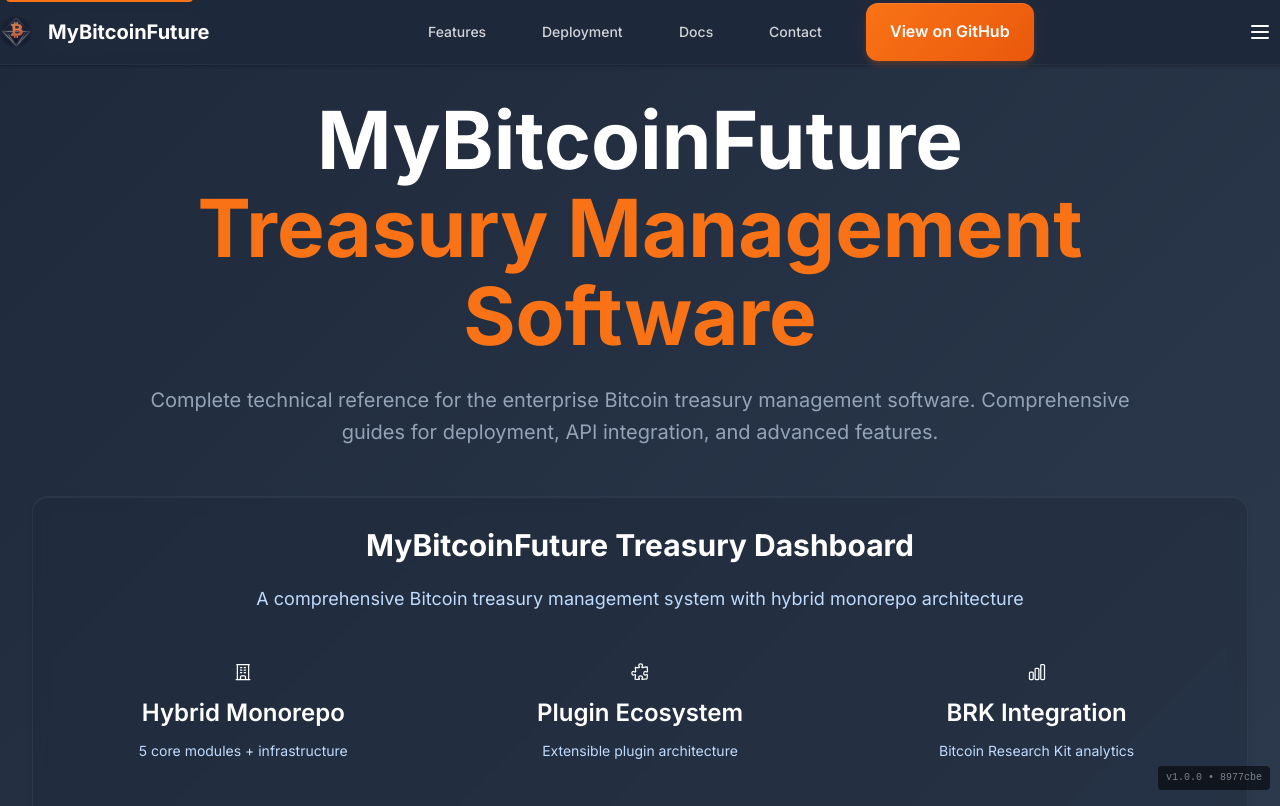
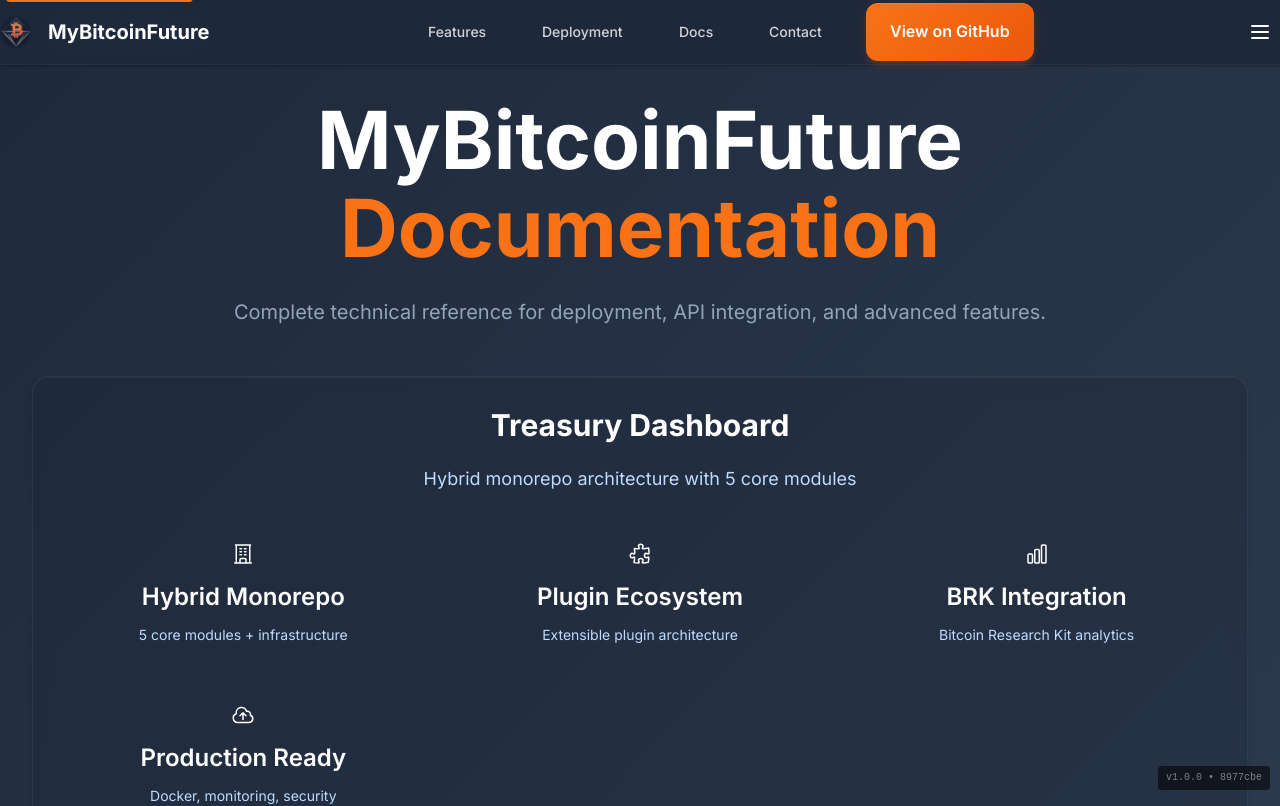
Before and after one commit to MyBitcoinFuture/website, a React (Vite) app: page /docs in a window 1280 px wide. Shown: the top 806 px of the page. Built offline with nearby package versions, Linux system fonts and the light colour scheme.

Commit message:
fix: Remove redundant text, improve icon spacing, use better icons, and make icons larger (24px)

```diff
--- a/src/components/Docs.jsx
+++ b/src/components/Docs.jsx
@@ -386,48 +386,47 @@
               <h1 className="mb-6">
                 <span className="text-white">MyBitcoinFuture</span>
                 <br />
-                <span className="text-orange">Treasury Management Software</span>
+                <span className="text-orange">Documentation</span>
               </h1>
               <p className="text-gray mb-8" style={{ fontSize: '1.25rem', maxWidth: '64rem', margin: '0 auto 2rem' }}>
-                Complete technical reference for the enterprise Bitcoin treasury management software.
-                Comprehensive guides for deployment, API integration, and advanced features.
+                Complete technical reference for deployment, API integration, and advanced features.
               </p>
             </div>
 
             {/* Repository Overview */}
             <div className="card mb-16">
               <div className="text-center mb-8">
-                <h2 className="text-3xl font-bold text-white mb-4">MyBitcoinFuture Treasury Dashboard</h2>
+                <h2 className="text-3xl font-bold text-white mb-4">Treasury Dashboard</h2>
                 <p className="text-slate-300 text-lg">
-                  A comprehensive Bitcoin treasury management system with hybrid monorepo architecture
+                  Hybrid monorepo architecture with 5 core modules
                 </p>
               </div>
 
               <div className="grid grid-cols-1 md:grid-cols-2 lg:grid-cols-4 gap-6">
                 <div className="text-center p-4">
                   <div className="flex justify-center mb-3">
-                    <BuildingOfficeIcon style={{ width: '20px', height: '20px' }} className="text-orange-400" />
+                    <BuildingOfficeIcon style={{ width: '24px', height: '24px' }} className="text-orange-400" />
                   </div>
                   <h3 className="text-white font-semibold mb-2">Hybrid Monorepo</h3>
                   <p className="text-slate-400 text-sm">5 core modules + infrastructure</p>
                 </div>
                 <div className="text-center p-4">
                   <div className="flex justify-center mb-3">
-                    <PuzzlePieceIcon style={{ width: '20px', height: '20px' }} className="text-orange-400" />
+                    <PuzzlePieceIcon style={{ width: '24px', height: '24px' }} className="text-orange-400" />
                   </div>
                   <h3 className="text-white font-semibold mb-2">Plugin Ecosystem</h3>
                   <p className="text-slate-400 text-sm">Extensible plugin architecture</p>
                 </div>
                 <div className="text-center p-4">
                   <div className="flex justify-center mb-3">
-                    <ChartBarIcon style={{ width: '20px', height: '20px' }} className="text-orange-400" />
+                    <ChartBarIcon style={{ width: '24px', height: '24px' }} className="text-orange-400" />
                   </div>
                   <h3 className="text-white font-semibold mb-2">BRK Integration</h3>
                   <p className="text-slate-400 text-sm">Bitcoin Research Kit analytics</p>
                 </div>
                 <div className="text-center p-4">
                   <div className="flex justify-center mb-3">
-                    <CloudArrowUpIcon style={{ width: '20px', height: '20px' }} className="text-orange-400" />
+                    <CloudArrowUpIcon style={{ width: '24px', height: '24px' }} className="text-orange-400" />
                   </div>
                   <h3 className="text-white font-semibold mb-2">Production Ready</h3>
                   <p className="text-slate-400 text-sm">Docker, monitoring, security</p>
@@ -442,8 +441,8 @@
                 return (
                   <div key={index} className="card stagger-item hover:shadow-lg transition-all duration-200 hover:scale-[1.02]">
                     <div className="flex items-center mb-6">
-                      <div className="mr-3">
-                        <IconComponent style={{ width: '20px', height: '20px' }} className="text-orange-400" />
+                      <div className="mr-4">
+                        <IconComponent style={{ width: '24px', height: '24px' }} className="text-orange-400" />
                       </div>
                       <div>
                         <h3 className="text-xl font-bold text-white mb-2">{category.title}</h3>
--- a/src/components/GettingStarted.jsx
+++ b/src/components/GettingStarted.jsx
@@ -37,12 +37,12 @@
               </p>
             </div>
 
-            {/* System Overview */}
+            {/* What is MyBitcoinFuture */}
             <section className="mb-16">
               <h2 className="text-3xl font-bold text-white mb-8 text-center">
                 <span className="inline-flex items-center">
-                  <FlagIcon style={{ width: '20px', height: '20px' }} className="mr-3 text-orange-400" />
-                  System Overview
+                  <RocketLaunchIcon style={{ width: '24px', height: '24px' }} className="mr-4 text-orange-400" />
+                  Getting Started
                 </span>
               </h2>
 
@@ -58,7 +58,7 @@
                 <div className="grid grid-cols-1 lg:grid-cols-2 gap-8 mb-8">
                   <div>
                     <h4 className="text-lg font-medium text-white mb-4 flex items-center">
-                      <FlagIcon style={{ width: '20px', height: '20px' }} className="mr-3 text-orange-400" />
+                      <ShieldCheckIcon style={{ width: '24px', height: '24px' }} className="mr-4 text-orange-400" />
                       Core Capabilities
                     </h4>
                     <div className="space-y-4">
@@ -83,7 +83,7 @@
 
                   <div>
                     <h4 className="text-lg font-medium text-white mb-4 flex items-center">
-                      <WrenchScrewdriverIcon style={{ width: '20px', height: '20px' }} className="mr-3 text-orange-400" />
+                      <WrenchScrewdriverIcon style={{ width: '24px', height: '24px' }} className="mr-4 text-orange-400" />
                       Technical Architecture
                     </h4>
                     <div className="space-y-4">
```
